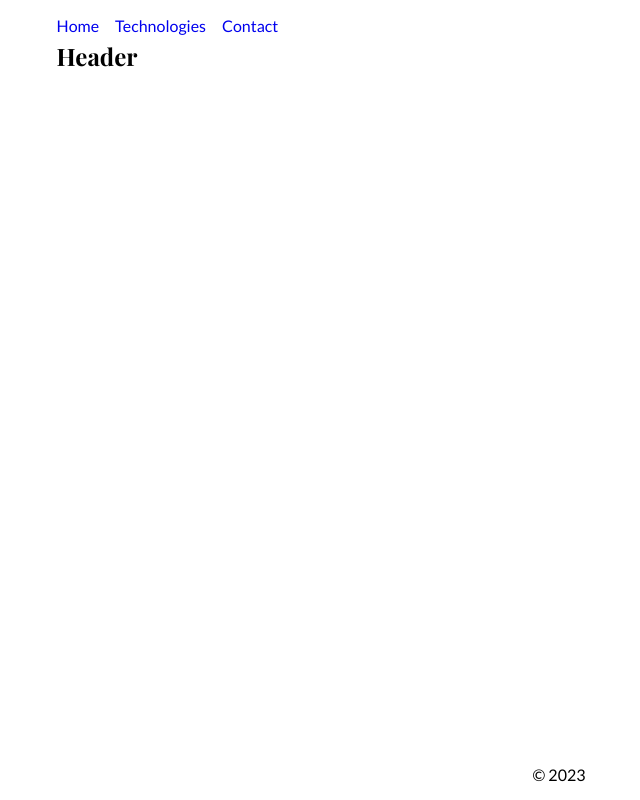
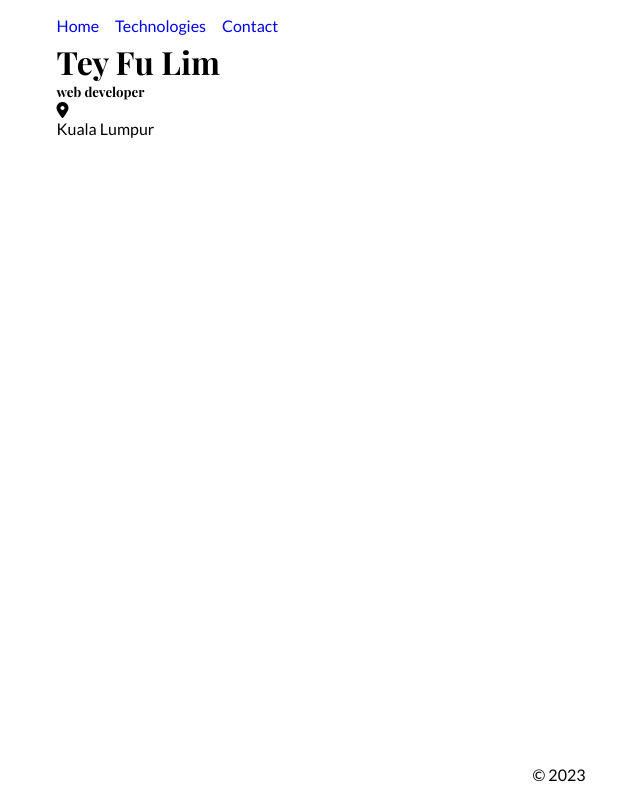
Before and after one commit to t-flim/t-flim.github.io, a React (Vite) app: page / in a window 1280 px wide. Shown: the whole page, without its empty margins (81-721 px from the left). Built offline with nearby package versions, Linux system fonts and the light colour scheme.

Commit message:
Import portfolio data to Header

```diff
--- a/src/components/header/Header.jsx
+++ b/src/components/header/Header.jsx
@@ -1,11 +1,20 @@
 import "./Header.css"
+import {hero} from "../../info/portfolio-data"
 
 function Header() {
+    const {firstName, lastName, title, location} = hero
 
     return(
         <header id="header">
             <div className="container">
-                <h2 className="section-title">Header</h2>
+                <div className="hero">
+                    <h1 className="hero--name">{lastName} {firstName}</h1>
+                    <h5 className="hero--title">{title}</h5>
+                    <div className="location">
+                        <i class="fa-solid fa-location-dot"></i>
+                        <p className="hero--location">{location}</p>
+                    </div>
+                </div>
             </div>
         </header>
     )
```
